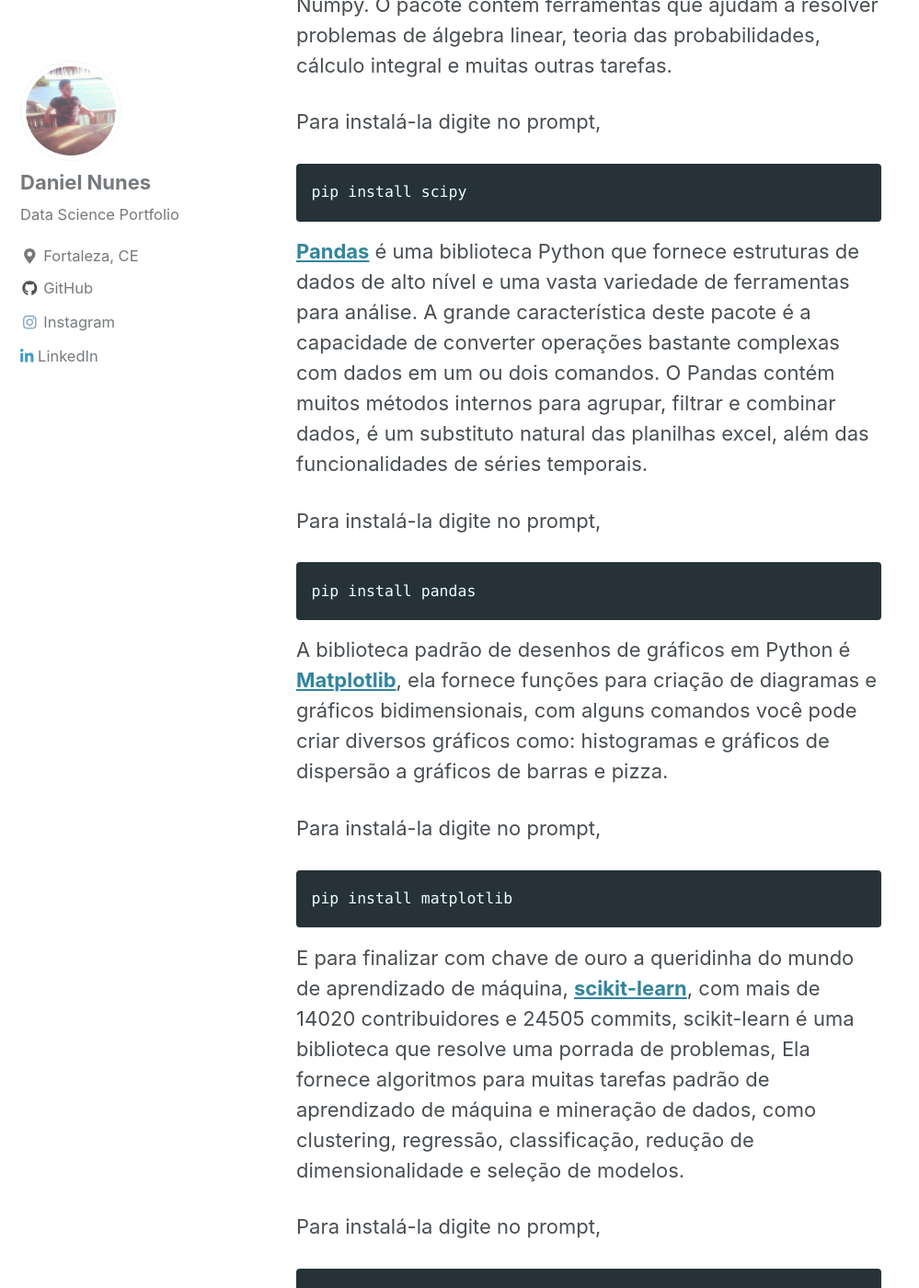
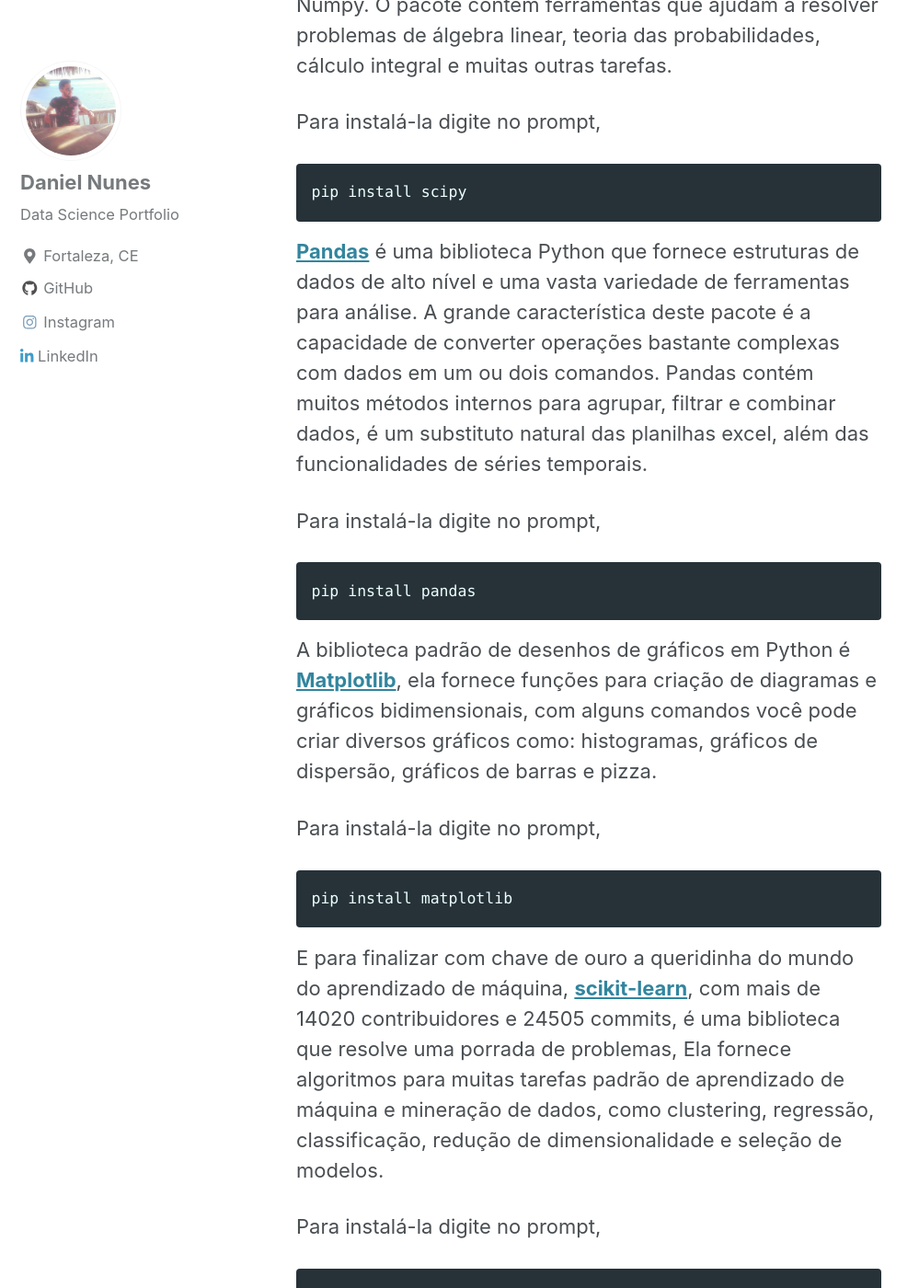
Before and after one commit to danielmnunes/danielmnunes.github.io, a Jekyll site: the page built from _posts/2019-09-19-top3-bibs-python.md, in a window 1280 px wide and 1400 px high, scrolled down 1508 px. Shown: the whole window at 92% size, without its empty margins (0-999 px from the left). Built offline with Jekyll 4.4.1, drawn with Linux system fonts in a browser that asks for light colours; cached includes are drawn as plain includes; nearby versions of some CDN libraries; comment, search, counter and statistics services are not loaded; some of the changed text lies outside the part shown.

Commit message:
Update 2019-09-19-top3-bibs-python.md

````diff
--- a/_posts/2019-09-19-top3-bibs-python.md
+++ b/_posts/2019-09-19-top3-bibs-python.md
@@ -22,7 +22,7 @@
 pip install numpy
 ```
 
-Isso instalará a versão mais recente e mais estável do NumPy em sua máquina. Instalar através do pip é a maneira mais simples de instalar qualquer pacote Python.
+Isso instalará a versão mais recente e mais estável do NumPy em sua máquina. Instalar através do [**pip**](https://pt.wikipedia.org/wiki/Pip_(gerenciador_de_pacotes)) é a maneira mais simples de instalar qualquer pacote Python.
 
 A próxima biblioteca também com aspecto de computação cientifica é o [**SciPy**](https://www.scipy.org/). É baseada em NumPy, portanto, amplia seus recursos. A estrutura principal de dados do SciPy é novamente uma matriz multidimensional, implementada pela Numpy. O pacote contém ferramentas que ajudam a resolver problemas de álgebra linear, teoria das probabilidades, cálculo integral e muitas outras tarefas.
 
@@ -32,7 +32,7 @@
 pip install scipy
 ```
 
-[**Pandas**](https://pandas.pydata.org/) é uma biblioteca Python que fornece estruturas de dados de alto nível e uma vasta variedade de ferramentas para análise. A grande característica deste pacote é a capacidade de converter operações bastante complexas com dados em um ou dois comandos. O Pandas contém muitos métodos internos para agrupar, filtrar e combinar dados, é um substituto natural das planilhas excel, além das funcionalidades de séries temporais.
+[**Pandas**](https://pandas.pydata.org/) é uma biblioteca Python que fornece estruturas de dados de alto nível e uma vasta variedade de ferramentas para análise. A grande característica deste pacote é a capacidade de converter operações bastante complexas com dados em um ou dois comandos. Pandas contém muitos métodos internos para agrupar, filtrar e combinar dados, é um substituto natural das planilhas excel, além das funcionalidades de séries temporais.
 
 Para instalá-la digite no prompt,
 
@@ -40,7 +40,7 @@
 pip install pandas
 ```
 
-A biblioteca padrão de desenhos de gráficos em Python é [**Matplotlib**](https://matplotlib.org/), ela fornece funções para criação de diagramas e gráficos bidimensionais, com alguns comandos você pode criar diversos gráficos como: histogramas e gráficos de dispersão a gráficos de barras e pizza.
+A biblioteca padrão de desenhos de gráficos em Python é [**Matplotlib**](https://matplotlib.org/), ela fornece funções para criação de diagramas e gráficos bidimensionais, com alguns comandos você pode criar diversos gráficos como: histogramas, gráficos de dispersão, gráficos de barras e pizza.
 
 Para instalá-la digite no prompt,
 
@@ -48,7 +48,7 @@
 pip install matplotlib
 ```
 
-E para finalizar com chave de ouro a queridinha do mundo de aprendizado de máquina, [**scikit-learn**](https://scikit-learn.org/stable/), com mais de 14020 contribuidores e 24505 commits, scikit-learn é uma biblioteca que resolve uma porrada de problemas, Ela fornece algoritmos para muitas tarefas padrão de aprendizado de máquina e mineração de dados, como clustering, regressão, classificação, redução de dimensionalidade e seleção de modelos.
+E para finalizar com chave de ouro a queridinha do mundo do aprendizado de máquina, [**scikit-learn**](https://scikit-learn.org/stable/), com mais de 14020 contribuidores e 24505 commits, é uma biblioteca que resolve uma porrada de problemas, Ela fornece algoritmos para muitas tarefas padrão de aprendizado de máquina e mineração de dados, como clustering, regressão, classificação, redução de dimensionalidade e seleção de modelos.
 
 
 Para instalá-la digite no prompt,
````
Also changed, not shown: other parts of _posts/2019-09-19-top3-bibs-python.md (+2 -2 lines).
